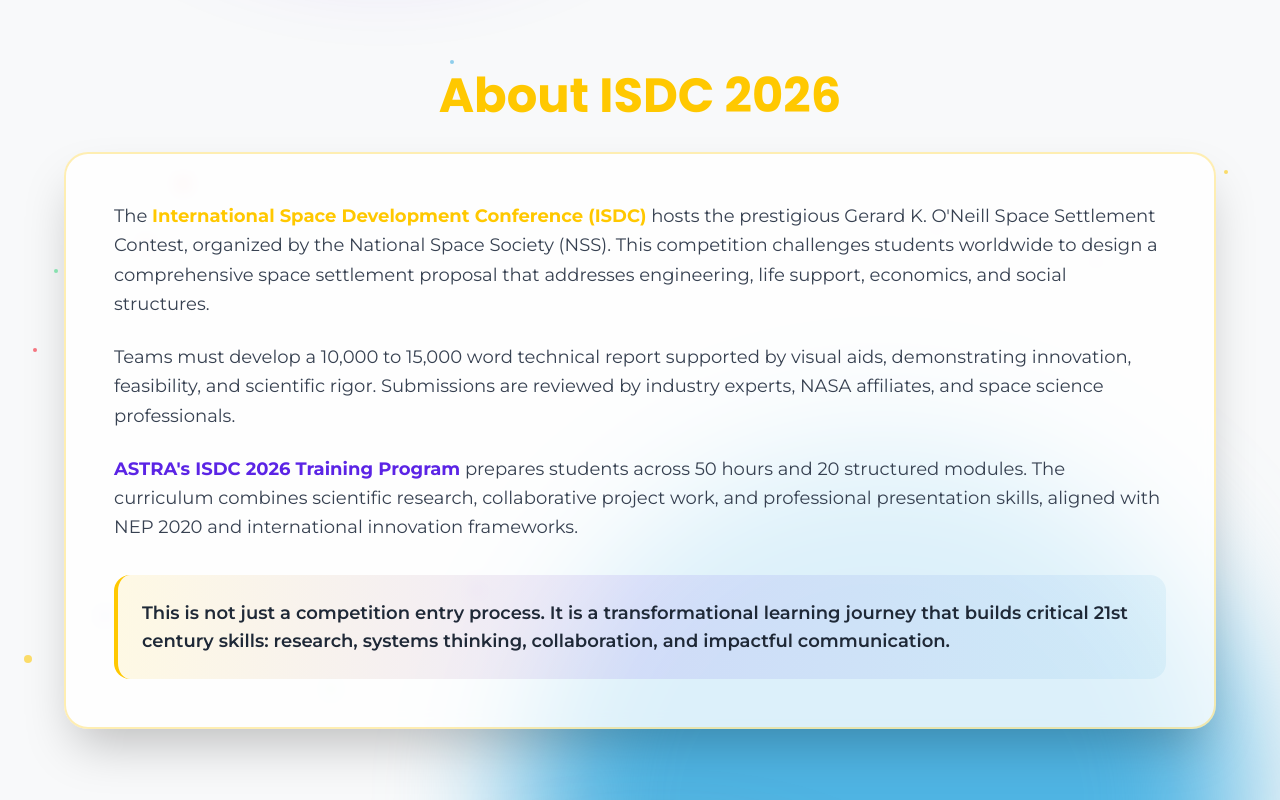
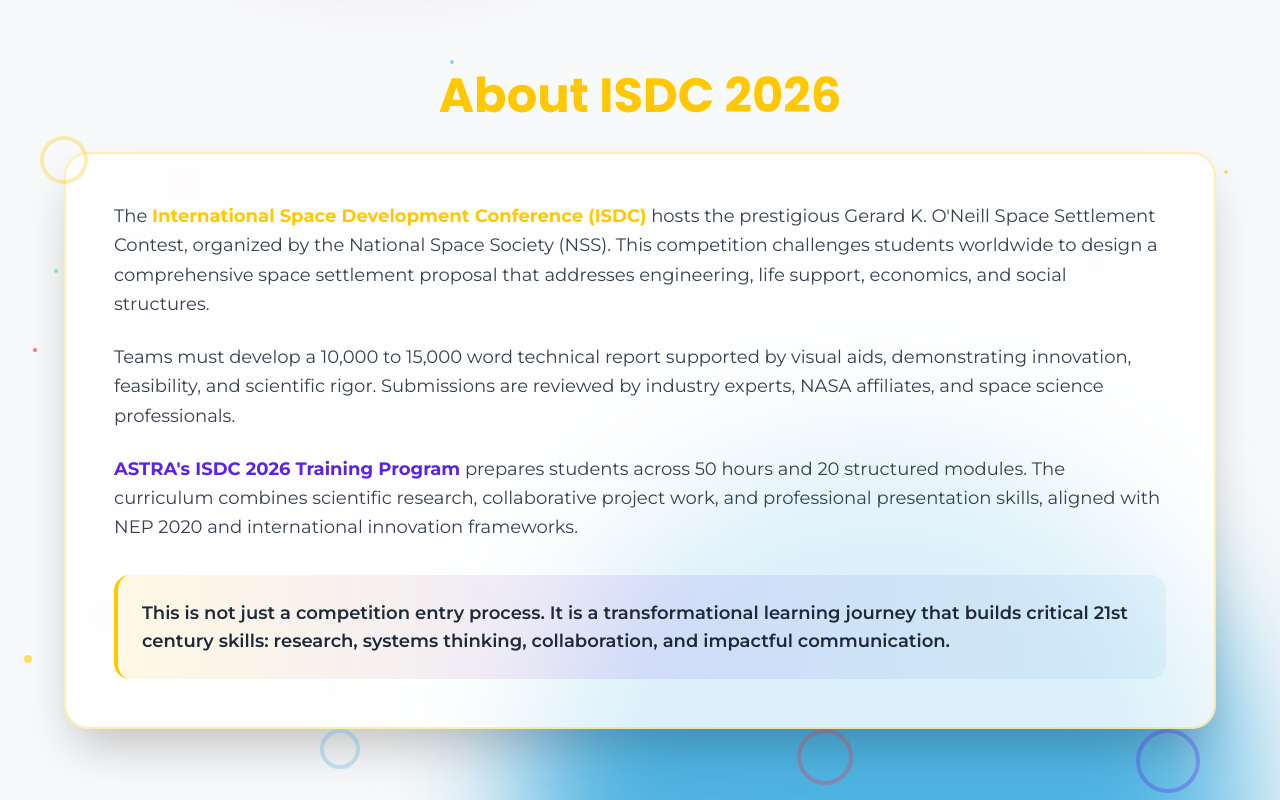
Before and after one commit to sahild91/Astra, a Svelte app: page / in a window 1280 px wide. Shown: the part 1660-2460 px from the top of the page. Built offline with nearby package versions, Linux system fonts and the light colour scheme.

Commit message:
CSS update

```diff
--- a/src/components/Hero.svelte
+++ b/src/components/Hero.svelte
@@ -30,14 +30,14 @@
     <div class="flex flex-col sm:flex-row gap-4 justify-center md:justify-start">
       <button
         on:click={scrollToContact}
-        class="{isDarkMode ? 'bg-gray-700 text-astraYellow border-2 border-astraYellow hover:bg-astraYellow hover:text-white' : 'bg-gray-700 text-astraYellow border-2 border-astraYellow hover:bg-astraYellow hover:text-white'} px-8 py-4 rounded-xl font-semibold transition-all duration-300 shadow-lg hover:shadow-xl hover:scale-105"
+        class="{isDarkMode ? 'bg-gray-200 text-astraBlack border-2 border-astraYellow hover:bg-astraYellow hover:text-white' : 'bg-gray-700 text-astraYellow border-2 border-astraYellow hover:bg-astraYellow hover:text-white'} px-8 py-4 rounded-xl font-semibold transition-all duration-300 shadow-lg hover:shadow-xl hover:scale-105"
       >
         Invite ASTRA to Your School
       </button>
 
       <button
         on:click={downloadBrochure}
-        class="{isDarkMode ? 'bg-gray-700 text-astraYellow border-2 border-astraYellow hover:bg-astraYellow hover:text-white' : 'bg-white text-astraYellow border-2 border-astraYellow hover:bg-astraYellow hover:text-white'} px-8 py-4 rounded-xl font-semibold transition-all duration-300 shadow-lg hover:shadow-xl hover:scale-105"
+        class="{isDarkMode ? 'bg-gray-700 text-astraYellow border-2 border-astraYellow hover:bg-astraYellow hover:text-white' : 'bg-gray-100 text-astraBlack border-2 border-astraYellow hover:bg-astraYellow hover:text-white'} px-8 py-4 rounded-xl font-semibold transition-all duration-300 shadow-lg hover:shadow-xl hover:scale-105"
       >
         Download Brochure
       </button>
--- a/src/components/sections/ISDC2026.svelte
+++ b/src/components/sections/ISDC2026.svelte
@@ -30,4 +30,18 @@
       </div>
     </div>
   </div>
+  <div class="absolute top-40 left-10 w-12 h-12 border-4 border-astraYellow rounded-full opacity-30 animate-float-slow"></div>
+  <div class="absolute top-30 right-20 w-16 h-16 border-4 border-cosmicPurple rounded-full opacity-30 animate-float-slower"></div>
+  <div class="absolute bottom-22 left-1/4 w-10 h-10 border-4 border-skyBlue rounded-full opacity-30 animate-float-slow"></div>
+  <div class="absolute bottom-45 right-1/3 w-14 h-14 border-4 border-starPink rounded-full opacity-30 animate-float-slower"></div>
 </section>
+
+<style>
+  :global(.animate-float-slow) {
+    animation: float 6s ease-in-out infinite;
+  }
+
+  :global(.animate-float-slower) {
+    animation: float 8s ease-in-out infinite;
+  }
+</style>
--- a/src/components/sections/Outcomes.svelte
+++ b/src/components/sections/Outcomes.svelte
@@ -164,6 +164,10 @@
       </div>
     </div>
   </div>
+  <div class="absolute top-14 left-10 w-12 h-12 border-4 border-astraYellow rounded-full opacity-30 animate-float-slow"></div>
+  <div class="absolute top-48 right-1/4 w-16 h-16 border-4 border-cosmicPurple rounded-full opacity-30 animate-float-slower"></div>
+  <div class="absolute bottom-20 left-1/6 w-10 h-10 border-4 border-skyBlue rounded-full opacity-30 animate-float-slow"></div>
+  <div class="absolute bottom-56 right-16 w-14 h-14 border-4 border-starPink rounded-full opacity-30 animate-float-slower"></div>
 </section>
 
 <style>
@@ -181,4 +185,11 @@
   .animate-fadeIn {
     animation: fadeIn 0.5s ease-out;
   }
+  :global(.animate-float-slow) {
+    animation: float 6s ease-in-out infinite;
+  }
+
+  :global(.animate-float-slower) {
+    animation: float 8s ease-in-out infinite;
+  }
 </style>
--- a/src/components/sections/Program.svelte
+++ b/src/components/sections/Program.svelte
@@ -44,7 +44,7 @@
 
     <div class="grid md:grid-cols-2 gap-8">
       {#each phases as phase, i}
-        <div class="{isDarkMode ? 'bg-gray-800/90' : 'bg-white/90'} backdrop-blur rounded-2xl shadow-xl p-8 border-2 border-transparent hover:border-astraYellow transition-all duration-300 hover:shadow-2xl hover:scale-105">
+        <div class="{isDarkMode ? 'bg-gray-800/90' : 'bg-white/90'} backdrop-blur rounded-2xl shadow-xl p-8 border-2 border-cosmicPurple/30 hover:border-astraYellow transition-all duration-300 hover:shadow-2xl hover:scale-105">
           <div class="flex items-center gap-4 mb-4">
             <div class="w-12 h-12 rounded-full bg-gradient-to-br from-astraYellow to-yellow-400 flex items-center justify-center text-white font-bold text-xl shadow-lg">
               {i + 1}
--- a/src/components/sections/WhyPartner.svelte
+++ b/src/components/sections/WhyPartner.svelte
@@ -54,7 +54,7 @@
 
     <div class="grid md:grid-cols-2 lg:grid-cols-3 gap-8">
       {#each reasons as reason}
-        <div class="{isDarkMode ? 'bg-gray-800/90' : 'bg-white/90'} backdrop-blur rounded-2xl shadow-lg p-8 border-2 border-transparent hover:border-astraYellow transition-all duration-300 hover:shadow-2xl hover:scale-105">
+        <div class="{isDarkMode ? 'bg-gray-800/90' : 'bg-white/90'} backdrop-blur rounded-2xl shadow-lg p-8 border-2 border-starPink/30 hover:border-astraYellow transition-all duration-300 hover:shadow-2xl hover:scale-105">
           <!-- <div class="text-5xl mb-4 text-center">{reason.icon}</div> -->
           <h3 class="text-xl font-poppins font-bold {isDarkMode ? 'text-gray-100' : 'text-gray-900'} mb-3 text-center">
             {reason.title}
```
